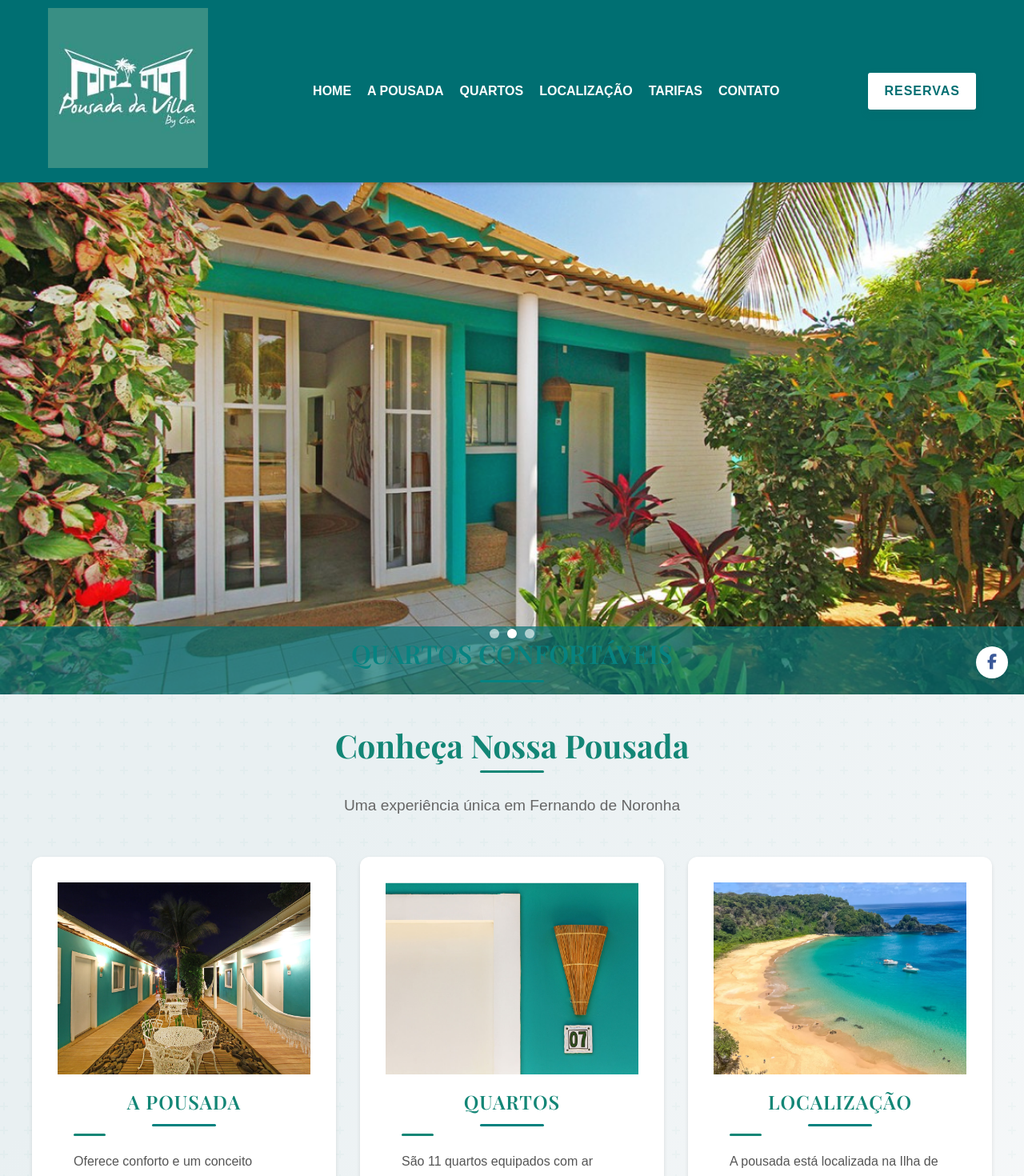
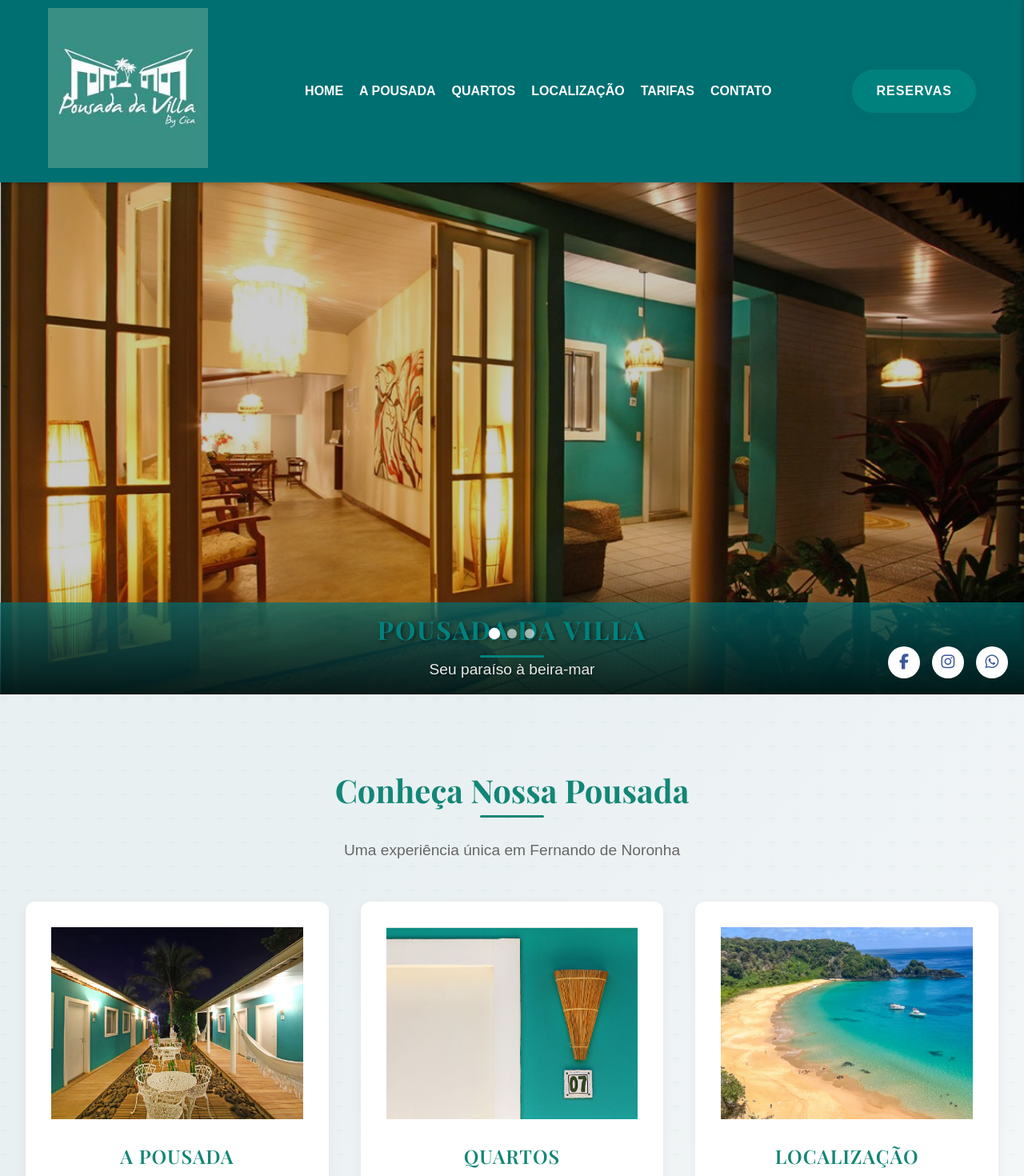
Before and after one commit to Bybygabriellima2/PousadaDaVilla, a React (Create React App) app: page / in a window 1280 px wide. Shown: the top 1470 px of the page at 80% size. Built offline with nearby package versions, Linux system fonts and the light colour scheme.

Commit message:
Primeiro commit

```diff
--- a/src/components/Carousel.jsx
+++ b/src/components/Carousel.jsx
@@ -1,39 +1,72 @@
 // Carousel.jsx
-import React, { useState, useEffect } from 'react';
+import React, { useState, useEffect, useCallback } from 'react';
 // Importando as imagens diretamente
 import exteriorImage from '../assets/images/pousada-exterior.jpg';
 import roomImage from '../assets/images/pousada-room.jpg';
 import beachImage from '../assets/images/pousada-beach.jpg';
+import '../styles/carousel-styles.css';
 
 function Carousel() {
   const [currentSlide, setCurrentSlide] = useState(0);
+  const [isTransitioning, setIsTransitioning] = useState(false);
 
   // Slides usando as imagens importadas
   const slides = [
     {
       image: exteriorImage,
-      title: 'POUSADA DA VILLA'
+      title: 'POUSADA DA VILLA',
+      subtitle: 'Seu paraíso à beira-mar'
     },
     {
       image: roomImage,
-      title: 'QUARTOS CONFORTÁVEIS'
+      title: 'QUARTOS CONFORTÁVEIS',
+      subtitle: 'Conforto e elegância para sua estadia'
     },
     {
       image: beachImage,
-      title: 'LOCALIZAÇÃO PRIVILEGIADA'
+      title: 'LOCALIZAÇÃO PRIVILEGIADA',
+      subtitle: 'A poucos passos da praia'
     }
   ];
 
+  const nextSlide = useCallback(() => {
+    if (isTransitioning) return;
+
+    setIsTransitioning(true);
+    setCurrentSlide((prev) => (prev === slides.length - 1 ? 0 : prev + 1));
+
+    setTimeout(() => {
+      setIsTransitioning(false);
+    }, 1000); // Match this with your CSS transition time
+  }, [isTransitioning, slides.length]);
+
+  const prevSlide = useCallback(() => {
+    if (isTransitioning) return;
+
+    setIsTransitioning(true);
+    setCurrentSlide((prev) => (prev === 0 ? slides.length - 1 : prev - 1));
+
+    setTimeout(() => {
+      setIsTransitioning(false);
+    }, 1000); // Match this with your CSS transition time
+  }, [isTransitioning, slides.length]);
+
   useEffect(() => {
     const interval = setInterval(() => {
-      setCurrentSlide((prev) => (prev === slides.length - 1 ? 0 : prev + 1));
-    }, 5000);
+      nextSlide();
+    }, 7000);
 
     return () => clearInterval(interval);
-  }, [slides.length]);
+  }, [nextSlide]);
 
   const goToSlide = (index) => {
+    if (isTransitioning || index === currentSlide) return;
+    setIsTransitioning(true);
     setCurrentSlide(index);
+
+    setTimeout(() => {
+      setIsTransitioning(false);
+    }, 1000);
   };
 
   return (
@@ -44,29 +77,46 @@ function Carousel() {
             key={index}
             className={`carousel-slide ${index === currentSlide ? 'active' : ''}`}
             style={{
-              backgroundImage: `url(${slide.image})`,
-              backgroundSize: 'cover',
-              backgroundPosition: 'center'
+              backgroundImage: `linear-gradient(rgba(0, 0, 0, 0.2), rgba(0, 0, 0, 0.2)), url(${slide.image})`,
             }}
           >
-            <div className="carousel-caption">
-              <h2>{slide.title}</h2>
+            <div className="carousel-content">
+              <div className="carousel-caption">
+                <h2>{slide.title}</h2>
+                <p>{slide.subtitle}</p>
+              </div>
             </div>
           </div>
         ))}
       </div>
+
+      <button className="carousel-arrow carousel-arrow-left" onClick={prevSlide}>
+        <span>&#10094;</span>
+      </button>
+      <button className="carousel-arrow carousel-arrow-right" onClick={nextSlide}>
+        <span>&#10095;</span>
+      </button>
+
       <div className="carousel-dots">
         {slides.map((_, index) => (
           <button
             key={index}
             className={`carousel-dot ${index === currentSlide ? 'active' : ''}`}
             onClick={() => goToSlide(index)}
+            aria-label={`Go to slide ${index + 1}`}
           ></button>
         ))}
       </div>
+
       <div className="carousel-social">
-        <a href="#" className="social-icon">
+        <a href="#" className="social-icon" aria-label="Facebook">
           <i className="fab fa-facebook-f"></i>
+        </a>
+        <a href="#" className="social-icon" aria-label="Instagram">
+          <i className="fab fa-instagram"></i>
+        </a>
+        <a href="#" className="social-icon" aria-label="WhatsApp">
+          <i className="fab fa-whatsapp"></i>
         </a>
       </div>
     </div>
--- a/src/components/Header.jsx
+++ b/src/components/Header.jsx
@@ -1,6 +1,7 @@
 import React, { useState, useEffect } from 'react';
 import { Link } from 'react-router-dom';
 import logo from '../assets/logo.png'; // Ajuste o caminho se necessário
+import '../styles/header-styles.css'; // Importamos o CSS em arquivo separado
 
 function Header() {
   const [mobileMenuOpen, setMobileMenuOpen] = useState(false);
@@ -72,10 +73,12 @@ function Header() {
       </div>
 
       {/* Overlay para fechar o menu ao clicar fora */}
-      <div
-        className={`mobile-overlay ${mobileMenuOpen ? 'visible' : ''}`}
-        onClick={closeMobileMenu}
-      ></div>
+      {mobileMenuOpen && (
+        <div
+          className="mobile-overlay"
+          onClick={closeMobileMenu}
+        ></div>
+      )}
 
       {/* Menu Mobile */}
       <nav className={`nav-mobile ${mobileMenuOpen ? 'open' : ''}`}>
--- /dev/null
+++ b/src/styles/carousel-styles.css
@@ -0,0 +1,288 @@
+/* carousel-styles.css */
+
+/* Carousel Styles */
+.carousel {
+  position: relative;
+  width: 100%;
+  height: 85vh;
+  overflow: hidden;
+  box-shadow: 0 5px 15px rgba(0, 0, 0, 0.2);
+}
+
+.carousel-container {
+  position: relative;
+  width: 100%;
+  height: 100%;
+}
+
+.carousel-slide {
+  position: absolute;
+  top: 0;
+  left: 0;
+  width: 100%;
+  height: 100%;
+  opacity: 0;
+  transform: scale(1.05);
+  transition: opacity 1.5s ease, transform 1.5s ease;
+  background-size: cover;
+  background-position: center;
+  background-repeat: no-repeat;
+}
+
+.carousel-slide.active {
+  opacity: 1;
+  transform: scale(1);
+}
+
+.carousel-content {
+  position: relative;
+  height: 100%;
+  display: flex;
+  align-items: flex-end;
+  justify-content: center;
+}
+
+.carousel-caption {
+  width: 100%;
+  background: linear-gradient(to top, rgba(0, 0, 0, 0.7), transparent);
+  color: white;
+  padding: 40px 10% 60px;
+  text-align: center;
+  transform: translateY(20px);
+  opacity: 0;
+  transition: transform 0.8s ease 0.3s, opacity 0.8s ease 0.3s;
+}
+
+.carousel-slide.active .carousel-caption {
+  transform: translateY(0);
+  opacity: 1;
+}
+
+.carousel-caption h2 {
+  font-size: 2.5rem;
+  font-weight: 700;
+  margin: 0 0 10px;
+  text-shadow: 2px 2px 4px rgba(0, 0, 0, 0.5);
+  letter-spacing: 2px;
+}
+
+.carousel-caption p {
+  font-size: 1.2rem;
+  font-weight: 300;
+  margin: 0;
+  text-shadow: 1px 1px 3px rgba(0, 0, 0, 0.5);
+  opacity: 0.9;
+}
+
+/* Navigation Controls */
+.carousel-arrow {
+  position: absolute;
+  top: 50%;
+  transform: translateY(-50%);
+  background-color: rgba(255, 255, 255, 0.2);
+  color: white;
+  width: 50px;
+  height: 50px;
+  border-radius: 50%;
+  border: 2px solid rgba(255, 255, 255, 0.6);
+  display: flex;
+  align-items: center;
+  justify-content: center;
+  cursor: pointer;
+  font-size: 1.5rem;
+  z-index: 10;
+  opacity: 0;
+  transition: all 0.3s ease;
+}
+
+.carousel:hover .carousel-arrow {
+  opacity: 0.7;
+}
+
+.carousel-arrow:hover {
+  background-color: rgba(255, 255, 255, 0.4);
+  opacity: 0.9 !important;
+}
+
+.carousel-arrow-left {
+  left: 20px;
+}
+
+.carousel-arrow-right {
+  right: 20px;
+}
+
+.carousel-arrow span {
+  line-height: 0;
+}
+
+/* Dots Navigation */
+.carousel-dots {
+  position: absolute;
+  bottom: 25px;
+  left: 50%;
+  transform: translateX(-50%);
+  display: flex;
+  gap: 12px;
+  z-index: 10;
+}
+
+.carousel-dot {
+  width: 12px;
+  height: 12px;
+  border-radius: 50%;
+  background-color: rgba(255, 255, 255, 0.5);
+  border: 2px solid rgba(255, 255, 255, 0.8);
+  cursor: pointer;
+  transition: all 0.3s ease;
+  padding: 0;
+}
+
+.carousel-dot:hover {
+  background-color: rgba(255, 255, 255, 0.8);
+}
+
+.carousel-dot.active {
+  background-color: white;
+  transform: scale(1.2);
+}
+
+/* Social Icons */
+.carousel-social {
+  position: absolute;
+  right: 30px;
+  bottom: 30px;
+  display: flex;
+  gap: 15px;
+  z-index: 10;
+}
+
+.social-icon {
+  display: flex;
+  align-items: center;
+  justify-content: center;
+  width: 40px;
+  height: 40px;
+  background-color: rgba(255, 255, 255, 0.2);
+  border: 2px solid rgba(255, 255, 255, 0.6);
+  border-radius: 50%;
+  text-decoration: none;
+  color: white;
+  font-size: 1.2rem;
+  transition: all 0.3s ease;
+}
+
+.social-icon:hover {
+  background-color: white;
+  color: #006f72;
+  transform: translateY(-3px);
+  box-shadow: 0 5px 15px rgba(0, 0, 0, 0.2);
+}
+
+/* Responsive Styles */
+@media (max-width: 992px) {
+  .carousel-caption h2 {
+    font-size: 2.2rem;
+  }
+
+  .carousel-caption {
+    padding: 35px 10% 55px;
+  }
+
+  .carousel-arrow {
+    width: 45px;
+    height: 45px;
+  }
+}
+
+@media (max-width: 768px) {
+  .carousel {
+    height: 65vh;
+  }
+
+  .carousel-caption h2 {
+    font-size: 1.8rem;
+    letter-spacing: 1px;
+  }
+
+  .carousel-caption p {
+    font-size: 1rem;
+  }
+
+  .carousel-caption {
+    padding: 30px 8% 50px;
+  }
+
+  .carousel-arrow {
+    width: 40px;
+    height: 40px;
+    font-size: 1.2rem;
+  }
+
+  .carousel-social {
+    right: 20px;
+    bottom: 20px;
+    gap: 10px;
+  }
+
+  .social-icon {
+    width: 35px;
+    height: 35px;
+    font-size: 1rem;
+  }
+}
+
+@media (max-width: 576px) {
+  .carousel {
+    height: 55vh;
+  }
+
+  .carousel-caption h2 {
+    font-size: 1.5rem;
+    letter-spacing: 0;
+  }
+
+  .carousel-caption p {
+    font-size: 0.9rem;
+  }
+
+  .carousel-caption {
+    padding: 25px 5% 45px;
+  }
+
+  .carousel-arrow {
+    width: 35px;
+    height: 35px;
+    font-size: 1rem;
+  }
+
+  .carousel-arrow-left {
+    left: 10px;
+  }
+
+  .carousel-arrow-right {
+    right: 10px;
+  }
+
+  .carousel-dots {
+    bottom: 20px;
+    gap: 8px;
+  }
+
+  .carousel-dot {
+    width: 10px;
+    height: 10px;
+  }
+
+  .carousel-social {
+    right: 15px;
+    bottom: 15px;
+    gap: 8px;
+  }
+
+  .social-icon {
+    width: 30px;
+    height: 30px;
+    font-size: 0.9rem;
+  }
+}
--- a/src/styles/header-styles.css
+++ b/src/styles/header-styles.css
@@ -13,12 +13,13 @@
   max-width: 1200px;
   margin: 0 auto;
   padding: 10px 20px;
+  position: relative; /* Adicionado para estabelecer contexto de posicionamento */
 }
 
 .logo-container {
   width: 160px;
   position: relative;
-  z-index: 100;
+  z-index: 150; /* Modificado: z-index menor que o hamburger menu */
 }
 
 @media (min-width: 768px) {
@@ -50,6 +51,8 @@
   list-style: none;
   justify-content: center;
   gap: 20px;
+  padding: 0;
+  margin: 0;
 }
 
 .nav-list li a {
@@ -73,6 +76,8 @@
   border-radius: 3px;
   transition: background-color 0.3s;
   white-space: nowrap;
+  position: relative;
+  z-index: 150; /* Mesmo z-index do logo */
 }
 
 .reservas-btn:hover {
@@ -88,7 +93,7 @@
   width: 40px;
   height: 40px;
   position: relative;
-  z-index: 200;
+  z-index: 200; /* Modificado: valor maior para garantir que fique acima do logo */
   cursor: pointer;
 }
 
@@ -104,12 +109,14 @@
   height: 2px;
   background-color: white;
   transition: all 0.3s;
-}
-
-.hamburger-line:not(:last-child) {
   margin-bottom: 6px;
 }
 
+.hamburger-line:last-child {
+  margin-bottom: 0;
+}
+
+/* Animação do menu hambúrguer */
 .hamburger-menu.open .hamburger-line:nth-child(1) {
   transform: translateY(8px) rotate(45deg);
 }
@@ -131,14 +138,8 @@
   bottom: 0;
   background-color: rgba(0, 0, 0, 0.5);
   z-index: 90;
-  opacity: 0;
-  pointer-events: none;
+  opacity: 1;
   transition: opacity 0.3s;
-}
-
-.mobile-overlay.visible {
-  opacity: 1;
-  pointer-events: auto;
 }
 
 /* Mobile Navigation */
@@ -149,7 +150,7 @@
   height: 100%;
   width: 256px;
   background-color: #006f72;
-  z-index: 95;
+  z-index: 190; /* Modificado: menor que o hamburger-menu para fechamento */
   transform: translateX(100%);
   transition: transform 0.3s ease-in-out;
   overflow-y: auto;
@@ -169,6 +170,8 @@
 
 .nav-list-mobile {
   list-style: none;
+  padding: 0;
+  margin: 0;
 }
 
 .nav-list-mobile li {
--- a/src/styles/main.css
+++ b/src/styles/main.css
@@ -10,132 +10,7 @@ body {
   background-color: #f5f0e4;
 }
 
-/* Header Styles */
-.header {
-  position: relative;
-  z-index: 100;
-  background-color: #006f72;
-  box-shadow: 0 2px 5px rgba(0, 0, 0, 0.2);
-}
 
-.header-container {
-  display: flex;
-  align-items: center;
-  justify-content: space-between;
-  max-width: 1200px;
-  margin: 0 auto;
-  padding: 10px 20px;
-}
-
-.logo-container {
-  width: 200px;
-  position: relative;
-  z-index: 100;
-}
-
-.logo {
-  width: 100%;
-  height: auto;
-}
-
-.language-selector {
-  display: flex;
-  gap: 10px;
-}
-
-.language-option img {
-  width: 24px;
-  height: auto;
-  border-radius: 3px;
-}
-
-.nav-desktop {
-  flex-grow: 1;
-  margin-left: 20px;
-}
-
-.nav-list {
-  display: flex;
-  list-style: none;
-  justify-content: center;
-  gap: 20px;
-}
-
-.nav-list li a {
-  color: white;
-  text-decoration: none;
-  font-weight: bold;
-  transition: color 0.3s;
-}
-
-.nav-list li a:hover {
-  color: #f1c40f;
-}
-
-.reservas-btn {
-  background-color: white;
-  color: #006f72;
-  padding: 10px 20px;
-  text-decoration: none;
-  font-weight: bold;
-  border-radius: 3px;
-  transition: background-color 0.3s;
-}
-
-.reservas-btn:hover {
-  background-color: #f1c40f;
-}
-
-.hamburger-menu {
-  display: none;
-  flex-direction: column;
-  cursor: pointer;
-  gap: 5px;
-}
-
-.hamburger-menu span {
-  display: block;
-  width: 30px;
-  height: 3px;
-  background-color: white;
-  transition: all 0.3s;
-}
-
-.nav-mobile {
-  display: none;
-  position: absolute;
-  top: 100%;
-  left: 0;
-  width: 100%;
-  background-color: #006f72;
-  padding: 10px 0;
-  box-shadow: 0 5px 5px rgba(0, 0, 0, 0.2);
-  transform: translateY(-100%);
-  transition: transform 0.3s;
-  opacity: 0;
-  z-index: 99;
-}
-
-.nav-mobile.open {
-  transform: translateY(0);
-  opacity: 1;
-}
-
-.nav-list-mobile {
-  list-style: none;
-  text-align: center;
-}
-
-.nav-list-mobile li {
-  margin: 15px 0;
-}
-
-.nav-list-mobile li a {
-  color: white;
-  text-decoration: none;
-  font-weight: bold;
-  font-size: 1.1rem;
-}
 
 /* Carousel Styles */
 .carousel {
@@ -232,72 +107,6 @@ body {
   background-color: #f1c40f;
 }
 
-/* Info Section Styles */
-.info-section {
-  padding: 40px 20px;
-  background-color: #f5f0e4;
-}
-
-.info-container {
-  max-width: 1200px;
-  margin: 0 auto;
-  display: flex;
-  flex-wrap: wrap;
-  gap: 20px;
-  justify-content: space-between;
-}
-
-.info-card {
-  flex: 1;
-  min-width: 300px;
-  max-width: calc(33.333% - 20px);
-  background-color: white;
-  box-shadow: 0 2px 5px rgba(0, 0, 0, 0.1);
-  margin-bottom: 20px;
-}
-
-.info-image img {
-  width: 100%;
-  height: 200px;
-  object-fit: cover;
-}
-
-.info-content {
-  padding: 20px;
-}
-
-.info-content h3 {
-  color: #006f72;
-  margin-bottom: 10px;
-  font-size: 1.5rem;
-}
-
-.info-content p {
-  color: #555;
-  line-height: 1.6;
-}
-
-/* Footer Styles */
-.footer {
-  background-color: #f0e4d1;
-  padding: 20px;
-  text-align: center;
-  color: #555;
-  font-size: 0.9rem;
-}
-
-.contact-info {
-  margin-bottom: 10px;
-}
-
-.whatsapp {
-  margin-left: 10px;
-}
-
-.whatsapp i {
-  color: #25d366;
-  margin-right: 5px;
-}
 
 /* Responsive Styles */
 @media (max-width: 992px) {
```
